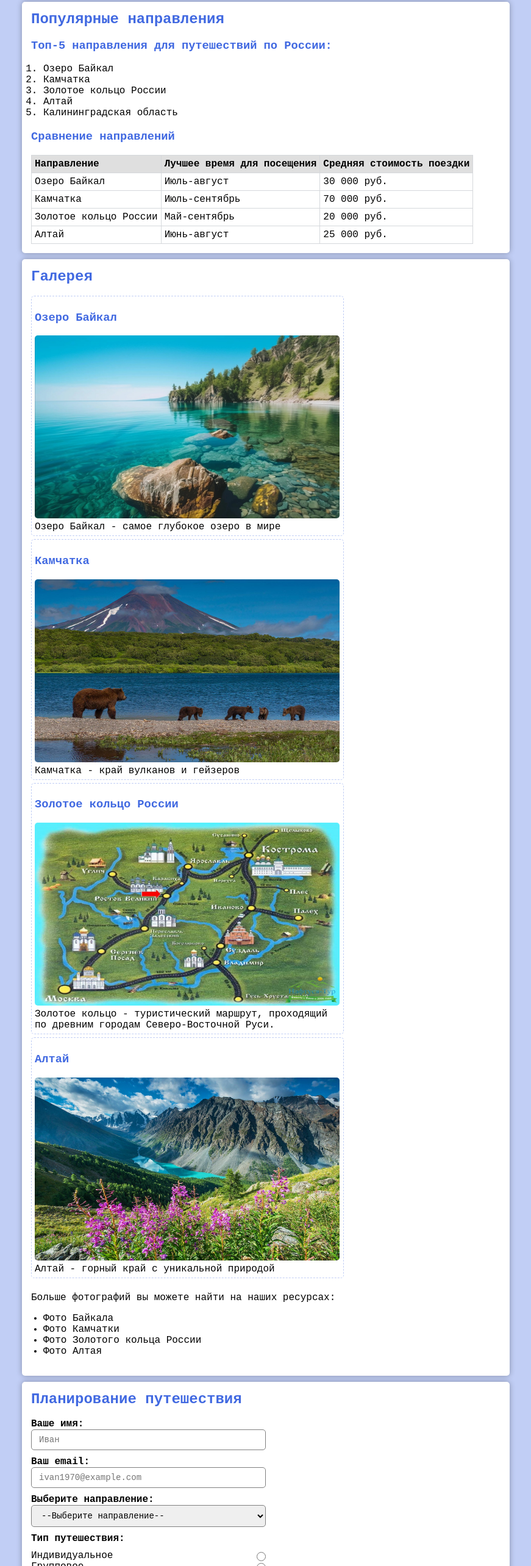
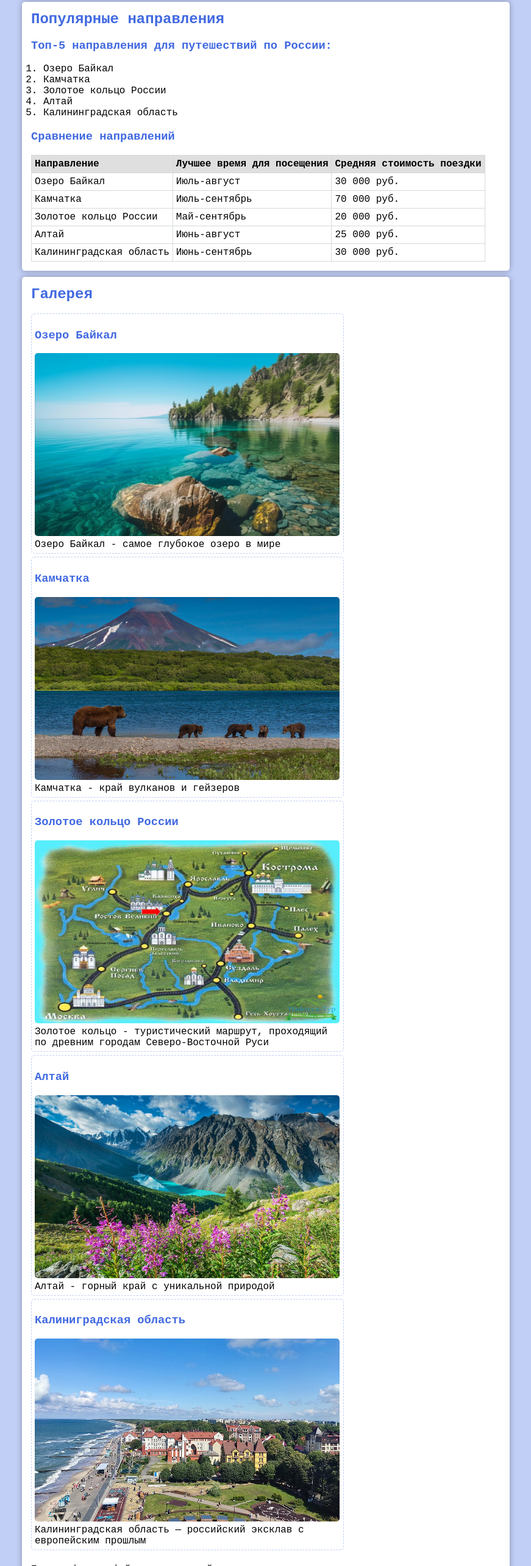
Before and after one commit to Sayrarm/homework_2, a plain HTML site: page task2.html in a window 1280 px wide. Shown: the part 232-2800 px from the top of the page at 61% size, without its empty margins (204-1075 px from the left). Drawn offline with Linux system fonts and the light colour scheme; a web font is replaced by a local one.

Commit message:
feat: add content for kaliningradskaya oblast

```diff
--- a/task2.html
+++ b/task2.html
@@ -74,6 +74,11 @@
                 <td>Июнь-август</td>
                 <td>25 000 руб.</td>
             </tr>
+            <tr>
+                <td>Калининградская область</td>
+                <td>Июнь-сентябрь</td>
+                <td>30 000 руб.</td>
+            </tr>
             </tbody>
         </table>
     </section>
@@ -93,12 +98,17 @@
         <div class="gallery_card">
             <h3>Золотое кольцо России</h3>
             <img src="images/gold_ring.jpg" width="500" height="300" alt="Золотое кольцо">
-            <p>Золотое кольцо - туристический маршрут, проходящий по древним городам Северо-Восточной Руси.</p>
+            <p>Золотое кольцо - туристический маршрут, проходящий по древним городам Северо-Восточной Руси</p>
         </div>
         <div class="gallery_card">
             <h3>Алтай</h3>
             <img src="images/altai.jpg" width="500" height="300" alt="Алтай">
             <p>Алтай - горный край с уникальной природой</p>
+        </div>
+        <div class="gallery_card">
+            <h3>Калиниградская область</h3>
+            <img src="images/kaliningrad.jpg" width="500" height="300" alt="Алтай">
+            <p>Калининградская область — российский эксклав с европейским прошлым</p>
         </div>
         <br>
         <div>
@@ -123,6 +133,11 @@
                     <a class="photo_link"
                        href="https://yandex.ru/images/search?lr=213&text=%D0%B0%D0%BB%D1%82%D0%B0%D0%B9"
                        target="_blank">Фото Алтая</a>
+                </li>
+                <li>
+                    <a class="photo_link"
+                       href="https://ya.ru/images/search?lr=213&nomisspell=1&source=related-0&text=%D0%BA%D0%B0%D0%BB%D0%B8%D0%BD%D0%B8%D0%BD%D0%B3%D1%80%D0%B0%D0%B4%D1%81%D0%BA%D0%B0%D1%8F%20%D0%BE%D0%B1%D0%BB%D0%B0%D1%81%D1%82%D1%8C%20%D1%84%D0%BE%D1%82%D0%BE%D0%B3%D1%80%D0%B0%D1%84%D0%B8%D0%B8"
+                       target="_blank">Фото Калининградской области</a>
                 </li>
             </ul>
         </div>
@@ -159,6 +174,7 @@
                     <option value="kamchatka">Камчатка</option>
                     <option value="gold"> Золотое кольцо России</option>
                     <option value="altai">Алтай</option>
+                    <option value="kalin">Калининградская область</option>
                 </select>
             </div>
 
```
Also changed, not shown: images/kaliningrad.jpg (added).
